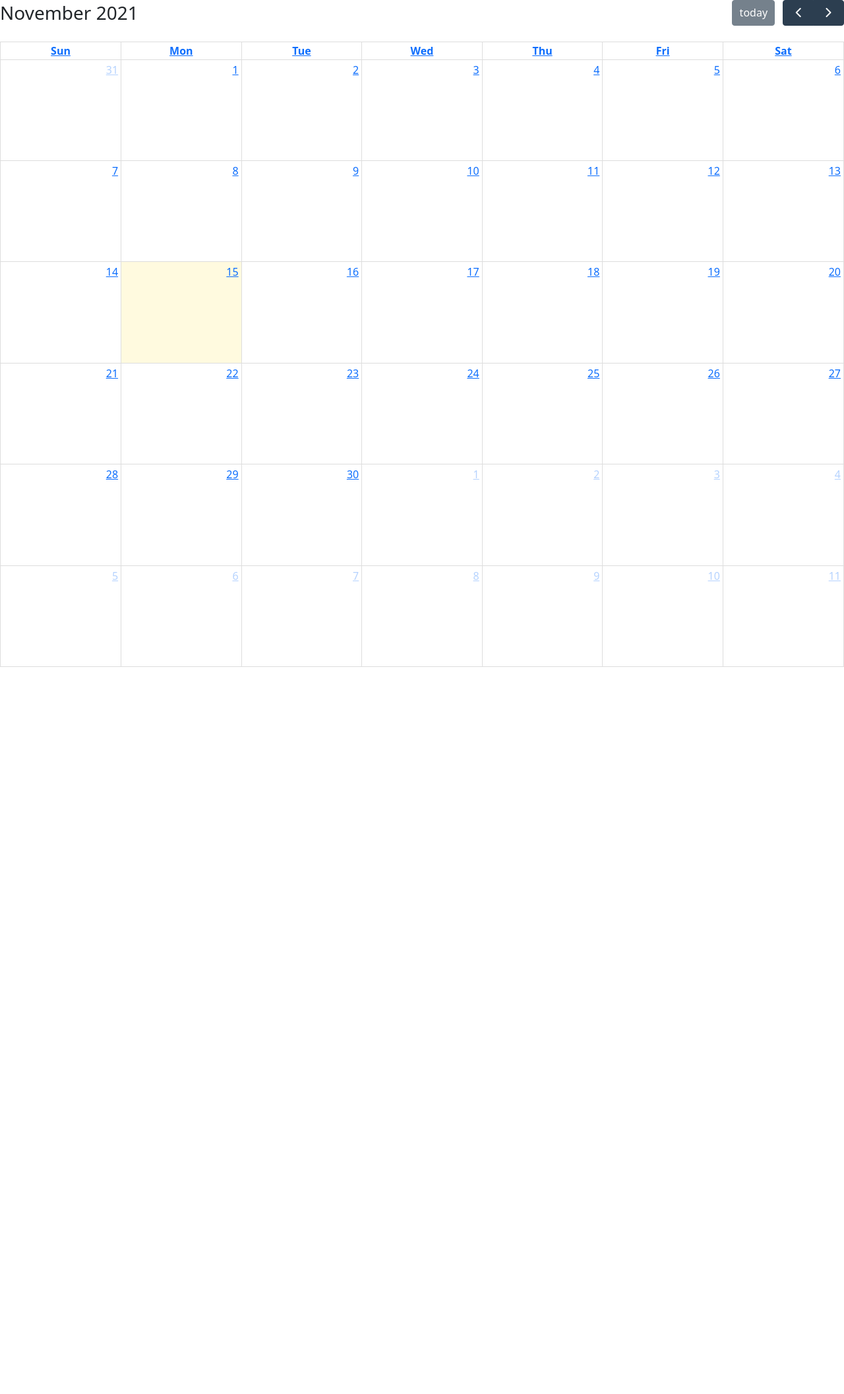
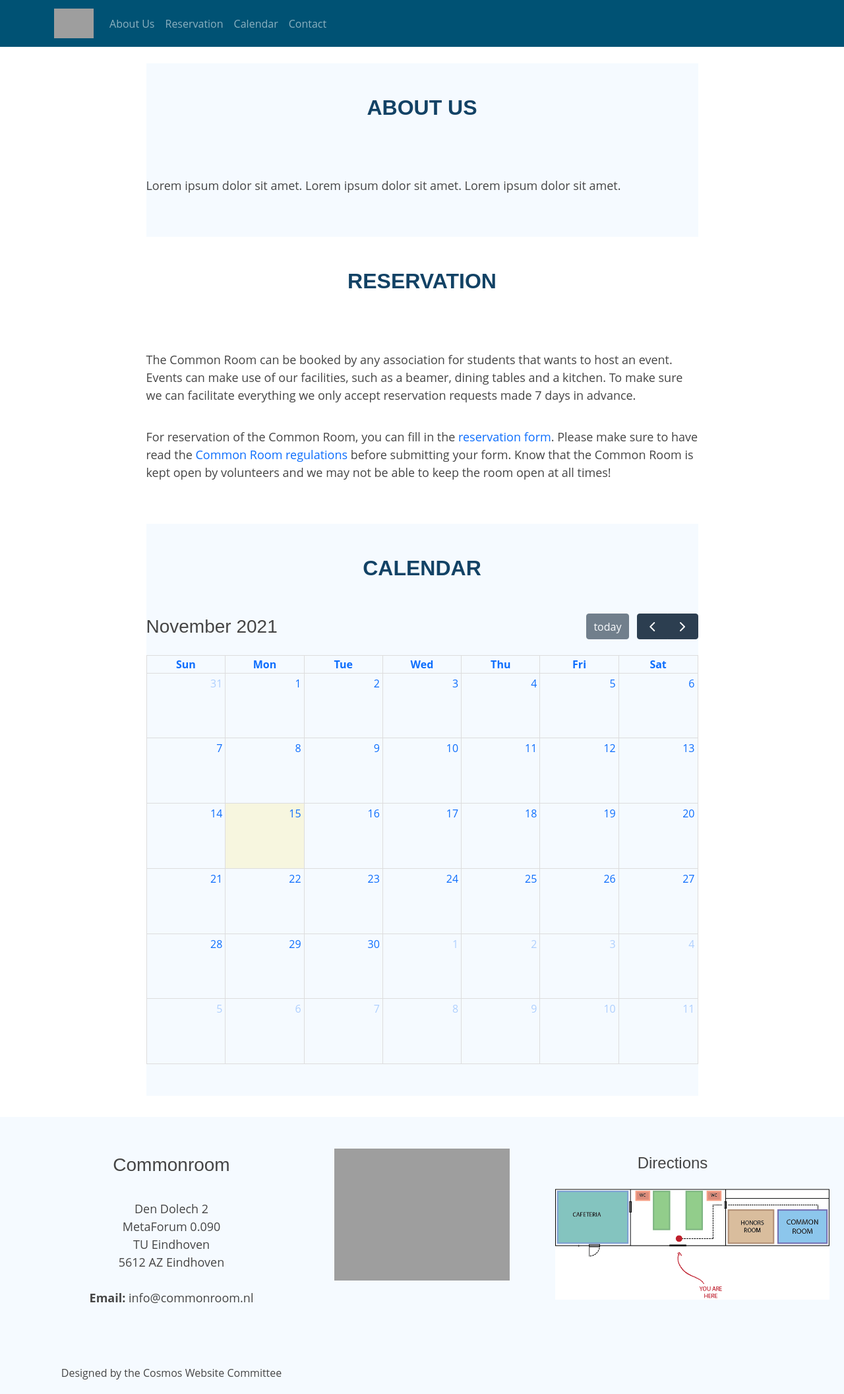
Before and after one commit to CosmosTUe/Commonroom, a Django app: page / in a window 1280 px wide. Shown: the whole page at 66% size. Before the commit the page ends 1011 px from the top, so only its background shows below. Run offline with Django 3.2, Linux system fonts and the light colour scheme; lists and menus that the app fills with data are empty; parts of the project's set-up code (start-up, migrations or seed data) failed here and were passed over; some libraries are stand-ins or nearby versions; grey boxes are pictures that could not be loaded.

Commit message:
Initial home page design

```diff
--- a/commonroom/settings.py
+++ b/commonroom/settings.py
@@ -41,6 +41,7 @@ INSTALLED_APPS = [
     "django.contrib.sessions",
     "django.contrib.messages",
     "django.contrib.staticfiles",
+    "commonroom",
 ]
 
 MIDDLEWARE = [
--- /dev/null
+++ b/commonroom/static/commonroom/css/core.css
@@ -0,0 +1,162 @@
+@import "https://fonts.googleapis.com/css?family=Poppins:300,400,500,600,700";
+:root {
+    --link-blue: #0d6efd;
+    --link-blue-hover: #67a4ff;
+    --blue: #005274;
+    --blue-hover: #0e6e9e;
+    --black: #454545;
+    --white: #ffffff;
+    --light-blue: #f5faff;
+}
+
+html {
+    height: 100%;
+}
+
+body {
+    height: 100%;
+    font-family: "Open Sans", sans-serif;
+    color: var(--black);
+    background: var(--white);
+}
+
+h1,
+h2,
+h3,
+h4,
+h5,
+h6 {
+    font-family: "Raleway", sans-serif;
+}
+
+p {
+    margin-top: 2em;
+    font-size: 18px;
+}
+
+a {
+    text-decoration: none;
+    color: var(--link-blue);
+}
+
+a:hover {
+    text-decoration: none;
+    color: var(--link-blue-hover);
+}
+
+.bg-cosmos-primary {
+    background-color: var(--blue)!important;
+}
+
+.btn-cosmos-primary {
+    color: var(--white);
+    background-color: var(--blue)!important;
+}
+
+.btn-cosmos-primary:hover {
+    color: var(--white);
+    background-color: var(--blue-hover)!important;
+}
+
+.btn-cosmos-outline-primary {
+    color: var(--blue);
+    border-color: var(--blue);
+}
+
+.btn-cosmos-outline-primary:hover {
+    color: var(--white);
+    background-color: var(--blue);
+    border-color: var(--blue);
+}
+
+.btn-over-stretched {
+    z-index: 2;
+    position: relative;
+}
+
+.home-img {
+    position: relative;
+    width: 100%;
+    height: auto;
+    min-height: 35rem;
+    padding: 17rem 0;
+    background-image: linear-gradient(180deg, rgba(22, 22, 22, .3), rgba(22, 22, 22, .7) 75%, #161616), url(../img/members_2017.jpg);
+    background-repeat: no-repeat;
+    background-size: cover;
+    background-position: 50%;
+    display: block;
+}
+
+.home-img img {
+    height: 400px;
+}
+
+.navbar-filler {
+    height: 6rem;
+}
+
+.footer-filler {
+    height: 2rem;
+}
+
+.stat-box {
+    text-align: center;
+}
+
+.section-title {
+    text-align: center;
+    padding-bottom: 30px;
+}
+
+.section-title h2 {
+    font-size: 32px;
+    font-weight: 800;
+    text-transform: uppercase;
+    margin-bottom: 20px;
+    padding-bottom: 0;
+    color: #124265;
+}
+
+.stat-box span {
+    font-size: 48px;
+    line-height: 48px;
+    font-weight: 700;
+    display: block;
+}
+
+.section-bg {
+    background-color: var(--light-blue);
+}
+
+footer img {
+    max-height: 200px;
+}
+
+footer .social-links a:hover {
+    background: var(--blue-hover);
+    color: var(--white);
+    text-decoration: none;
+}
+
+.social-links a {
+    font-size: 18px;
+    display: inline-block;
+    color: var(--white);
+    background: var(--blue);
+    line-height: 1;
+    padding: 8px 0 6px 0;
+    margin-right: 4px;
+    border-radius: 5px;
+    width: 36px;
+    height: 36px;
+}
+
+
+/* unfuck raleway font numbers when used in title as is the case with error views
+https://www.codesmite.com/article/fixing-raleway-and-similar-fonts-numerals */
+
+.raleway-number-title {
+    -webkit-font-feature-settings: "lnum";
+    -moz-font-feature-settings: "lnum";
+    font-feature-settings: "lnum";
+}
--- /dev/null
+++ b/commonroom/templates/base.html
@@ -0,0 +1,48 @@
+{% load static %}
+
+<html>
+<head>
+    {# Page title on the browser #}
+    <title>{% block title %} Commonroom {% endblock title %}</title>
+    {#Favicon for browser tab #}
+    <link rel="shortcut icon" type="image/png" href="{% static 'commonroom/img/favicon.ico' %}"/>
+
+    {# Bootstrap CSS #}
+    <link href="https://cdn.jsdelivr.net/npm/bootstrap@5.0.0/dist/css/bootstrap.min.css" rel="stylesheet" integrity="sha384-wEmeIV1mKuiNpC+IOBjI7aAzPcEZeedi5yW5f2yOq55WWLwNGmvvx4Um1vskeMj0" crossorigin="anonymous">
+    {# Bootstrap icons #}
+    <link rel="stylesheet" href="https://cdn.jsdelivr.net/npm/bootstrap-icons@1.5.0/font/bootstrap-icons.css">
+    <link rel="stylesheet" href="https://fonts.googleapis.com/css?family=Roboto:regular,bold,italic,thin,light,bolditalic,black,medium&amp;lang=en">
+    {# Full Calendar #}
+    <link href="https://cdn.jsdelivr.net/npm/fullcalendar@5.10.0/main.min.css" rel="stylesheet" crossorigin="anonymous">
+
+    <link rel="stylesheet" href="{% static 'commonroom/css/core.css' %}"
+
+
+
+    <meta name="viewport" content="width=device-width,initial-scale=1">
+</head>
+<body class="d-flex flex-column min-vh-100">
+
+{%include "navbar.html" %}
+
+  <div class="wrapper">
+      {# Content #}
+      {% block base-content %}
+      {% endblock base-content %}
+  </div>
+
+  {%include "footer.html"%}
+
+
+    {# Bootstrap JS #}
+    <script src ="https://unpkg.com/popper.js/dist/umd/popper.min.js"></script>
+    <script src="https://cdn.jsdelivr.net/npm/bootstrap@5.0.0/dist/js/bootstrap.bundle.min.js" integrity="sha384-p34f1UUtsS3wqzfto5wAAmdvj+osOnFyQFpp4Ua3gs/ZVWx6oOypYoCJhGGScy+8" crossorigin="anonymous"></script>
+    {# Full Calendar JS #}
+    <script src='https://cdn.jsdelivr.net/npm/fullcalendar@5.10.0/main.js'></script>
+
+
+{# Custom JS #}
+{% block js %}
+{% endblock js%}
+</body>
+</html>
--- /dev/null
+++ b/commonroom/templates/footer.html
@@ -0,0 +1,42 @@
+{% load static %}
+<footer id="contact" class="section-bg mt-auto">
+    <div class="footer-top">
+        <div class="container pt-5 pb-3">
+            <div class="row">
+                <div class="col-md-4 text-center py-2">
+                    <h3>Commonroom</h3>
+                    <p>
+                        Den Dolech 2
+                        <br> MetaForum 0.090
+                        <br> TU Eindhoven
+                        <br> 5612 AZ Eindhoven
+                        <br>
+                        <br>
+                        <strong>Email: </strong> info@commonroom.nl
+                    </p>
+                </div>
+                <div class="col-md-4 d-none text-center d-md-block">
+                    <img src="{% static 'cosmos/img/cosmos_alternate_grey.svg' %}">
+                </div>
+                <div class="col-md-4 text-center py-2">
+                    <h4>Directions</h4>
+                    <img src="{% static 'commonroom/img/directions.png'%}" class="py-3"></img>
+                </div>
+            </div>
+        </div>
+    </div>
+    <div id="footer-bot">
+        <div class="container pt-5 pb-3">
+            <div class="row">
+                <div class="col-md-4 text-center pb-1">
+                    <div class="credits">
+                        Designed by the
+                        Cosmos Website Committee
+                    </div>
+                </div>
+                <div class="col-md-4 d-none text-center d-md-block">
+                </div>
+            </div>
+        </div>
+    </div>
+</footer>
--- a/commonroom/templates/index.html
+++ b/commonroom/templates/index.html
@@ -1,27 +1,8 @@
+{% extends "subpage.html" %}
+
 {% load static %}
 
-<html>
-<head>
-    {# Page title on the browser #}
-    <title>{% block title %} Commonroom {% endblock title %}</title>
-    {#Favicon for browser tab #}
-    <link rel="shortcut icon" type="image/png" href="{% static 'commonroom/img/favicon.ico' %}"/>
-
-    {# Bootstrap CSS #}
-    <link href="https://cdn.jsdelivr.net/npm/bootstrap@5.0.0/dist/css/bootstrap.min.css" rel="stylesheet" integrity="sha384-wEmeIV1mKuiNpC+IOBjI7aAzPcEZeedi5yW5f2yOq55WWLwNGmvvx4Um1vskeMj0" crossorigin="anonymous">
-    {# Bootstrap icons #}
-    <link rel="stylesheet" href="https://cdn.jsdelivr.net/npm/bootstrap-icons@1.5.0/font/bootstrap-icons.css">
-    <link rel="stylesheet" href="https://fonts.googleapis.com/css?family=Roboto:regular,bold,italic,thin,light,bolditalic,black,medium&amp;lang=en">
-    <link rel="preconnect" href="https://fonts.gstatic.com" crossorigin>
-    <link href="https://fonts.googleapis.com/css2?family=Raleway:wght@800&display=swap" rel="stylesheet">
-
-
-    <link rel="stylesheet" href="https://cdn.jsdelivr.net/npm/flatpickr/dist/flatpickr.min.css">
-    <script src="https://cdn.jsdelivr.net/npm/flatpickr"></script>
-    <script src="https://unpkg.com/popper.js/dist/umd/popper.min.js"></script>
-    <script src="https://cdn.jsdelivr.net/npm/bootstrap@5.0.0/dist/js/bootstrap.bundle.min.js" integrity="sha384-p34f1UUtsS3wqzfto5wAAmdvj+osOnFyQFpp4Ua3gs/ZVWx6oOypYoCJhGGScy+8" crossorigin="anonymous"></script>
-    <script src='https://cdn.jsdelivr.net/npm/fullcalendar@5.10.0/main.min.js'></script>
-    <link href="https://cdn.jsdelivr.net/npm/fullcalendar@5.10.0/main.min.css" rel="stylesheet" crossorigin="anonymous">
+{% block js %}
 <script>
 
 document.addEventListener('DOMContentLoaded', function () {
@@ -43,16 +24,40 @@
     calendar.render();
 });
     </script>
+{% endblock js %}
 
-    <meta name="viewport" content="width=device-width,initial-scale=1">
-</head>
-<body class="d-flex flex-column min-vh-100">
-
-
-  <div class="wrapper">
-      {# Content #}
-      <div id='calendar'></div>
+{% block content %}
+<div class="container">
+    <div class="w-75 mx-auto">
+        <section id="section-about" class="section-bg py-5">
+            <div class="section-title">
+                <h2>About Us</h2>
             </div>
-
-</body>
-</html>
+            <p>
+                Lorem ipsum dolor sit amet. Lorem ipsum dolor sit amet. Lorem ipsum dolor sit amet.
+            </p>
+        </section>
+        <section id="section-reservation" class="py-5">
+            <div class="section-title">
+                <h2>Reservation</h2>
+            </div>
+            <p>
+                The Common Room can be booked by any association for students that wants to host an event.
+                Events can make use of our facilities, such as a beamer, dining tables and a kitchen.
+                To make sure we can facilitate everything we only accept reservation requests made 7 days in advance.
+            </p>
+            <p>
+                For reservation of the Common Room, you can fill in the <a href="https://docs.google.com/forms/d/e/1FAIpQLScJFHVDcovtEafj6c9jOD2KlxyEhYOiOSAIgMtAJdZsGgG8Rw/viewform?usp=sf_link">reservation form</a>.
+                Please make sure to have read the <a href="{% static 'commonroom/pdf/Common Room Regulations Externals.pdf' %}">Common Room regulations</a> before submitting your form.
+                Know that the Common Room is kept open by volunteers and we may not be able to keep the room open at all times!
+            </p>
+        </section>
+        <section id="section-calendar" class="section-bg py-5">
+            <div class="section-title">
+                <h2>Calendar</h2>
+            </div>
+            <div id="calendar"></div>
+        </section>
+    </div>
+</div>
+{% endblock content %}
--- /dev/null
+++ b/commonroom/templates/navbar.html
@@ -0,0 +1,25 @@
+{% load static %}
+  <nav class="navbar navbar-expand-md navbar-dark bg-cosmos-primary fixed-top">
+    <div class="container">
+      {# Logo #}
+      <a class="navbar-brand" href="/">
+        <img src="{% static 'cosmos/img/cosmos_white_horizontal.png' %}" alt="" width="auto" height="45rem">
+      </a>
+
+      {# Button for collapsing navbar on small screens #}
+      <button class="navbar-toggler" type="button" data-bs-toggle="collapse" data-bs-target="#navbarNavAltMarkup" aria-controls="navbarNavAltMarkup" aria-expanded="false" aria-label="Toggle navigation">
+        <span class="navbar-toggler-icon"></span>
+      </button>
+
+      {# Collapsable navbar div #}
+      <div class="collapse navbar-collapse" id="navbarNavAltMarkup">
+        {# Navigation items #}
+        <div class="navbar-nav">
+          <a class="nav-link" href="#section-about">About Us</a>
+          <a class="nav-link" href="#section-reservation">Reservation</a>
+          <a class="nav-link" href="#section-calendar">Calendar</a>
+          <a class="nav-link" href="#contact">Contact</a>
+        </div>
+      </div>
+    </div>
+  </nav>
--- /dev/null
+++ b/commonroom/templates/subpage.html
@@ -0,0 +1,7 @@
+{% extends "base.html" %}
+{% block base-content %}
+<div class="navbar-filler"></div>
+{% block content %}
+{% endblock content %}
+<div class="footer-filler"></div>
+{% endblock base-content %}
--- a/commonroom/urls.py
+++ b/commonroom/urls.py
@@ -14,6 +14,8 @@ Including another URLconf
     2. Add a URL to urlpatterns:  path('blog/', include('blog.urls'))
 """
 from django.contrib import admin
+from django.conf import settings
+from django.contrib.staticfiles.urls import staticfiles_urlpatterns
 from django.urls import path
 
 from commonroom.views import index
@@ -22,3 +24,6 @@ urlpatterns = [
     path("admin/", admin.site.urls),
     path("", index, name="index"),
 ]
+
+if settings.DEBUG:
+    urlpatterns = staticfiles_urlpatterns() + urlpatterns
```
Also changed, not shown: commonroom/static/commonroom/img/directions.png (added), commonroom/static/commonroom/img/favicon.ico (added), 1 other file. Lines whose indentation alone changed are shown as unchanged.
